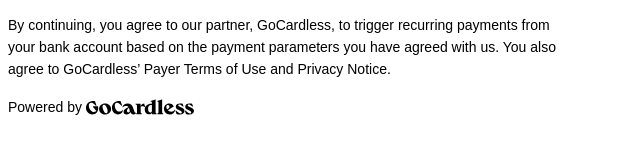
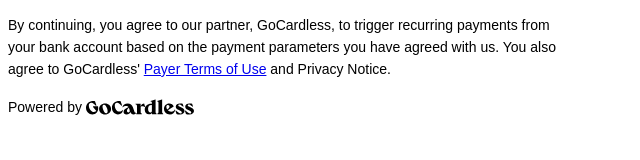
Before and after one commit to viuneeva/cpp-compliance-iframe, a plain HTML site: page index.html in a window 1280 px wide. Shown: the whole page, without its empty margins (0-640 px from the left). Drawn offline with Linux system fonts and the light colour scheme; a script that the page names is missing.

Commit message:
add link

```diff
--- a/index.html
+++ b/index.html
@@ -57,7 +57,7 @@
         <p>
             By continuing, you agree to our partner, GoCardless, to trigger recurring payments from
             your bank account based on the payment parameters you have agreed with us. You also
-            agree to GoCardless’ Payer Terms of Use and Privacy Notice.
+            agree to GoCardless' <a href="https://www.google.com" target="_blank">Payer Terms of Use</a> and Privacy Notice.
         </p>
     </div>
     <div id="logo" class="invisible logo">
```
